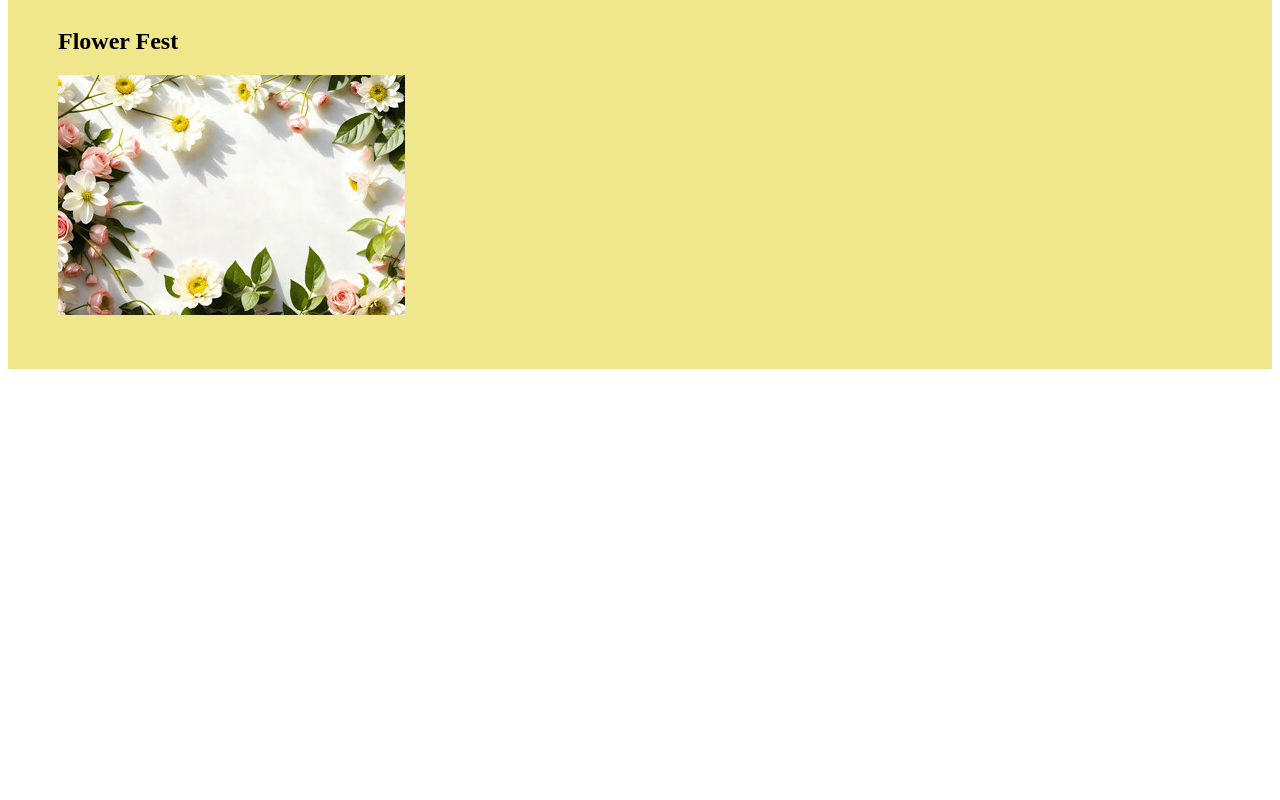
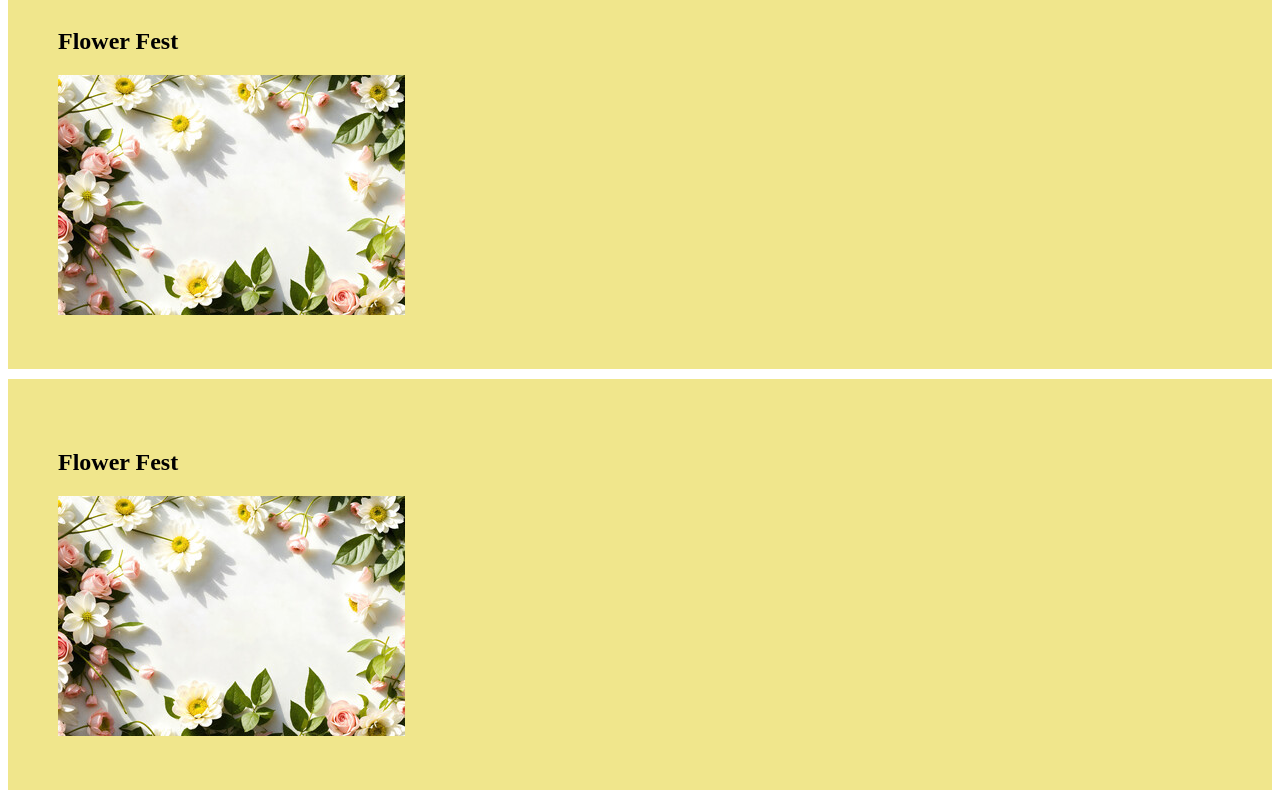
Before and after one commit to shahinmahmud1/my-first-github-repo, a plain HTML site: page index.html in a window 1280 px wide. Shown: the part 736-1536 px from the top of the page. Before the commit the page ends 1115 px from the top, so only its background shows below. Drawn offline with Linux system fonts and the light colour scheme.

Commit message:
added same things

```diff
--- a/index.html
+++ b/index.html
@@ -23,5 +23,9 @@
         <h2>Flower Fest</h2>
         <img src="images/240_F_574983020_1ebtYrNUHq9IwPDCuwOc6SODOgMg5rJY.jpg" alt="">
     </div>
+    <div>
+        <h2>Flower Fest</h2>
+        <img src="images/240_F_574983020_1ebtYrNUHq9IwPDCuwOc6SODOgMg5rJY.jpg" alt="">
+    </div>
 </body>
 </html>
```
